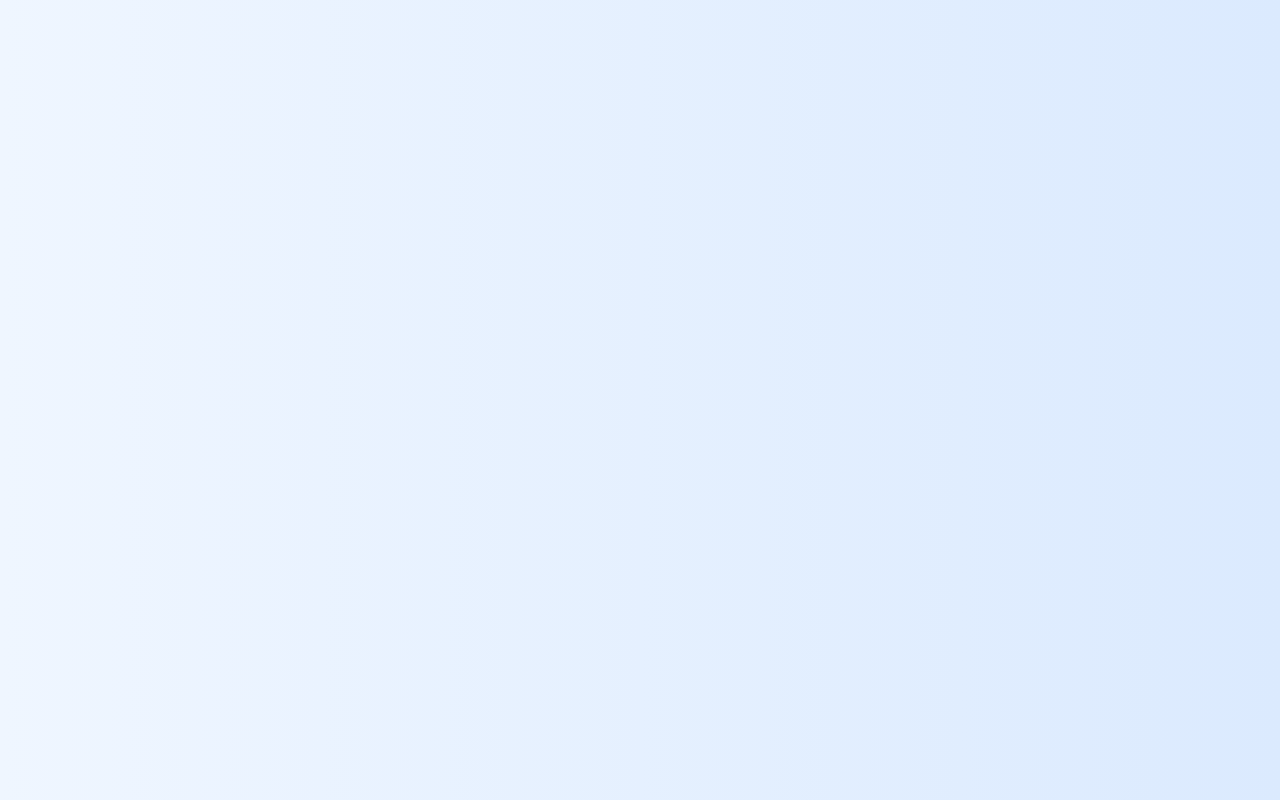
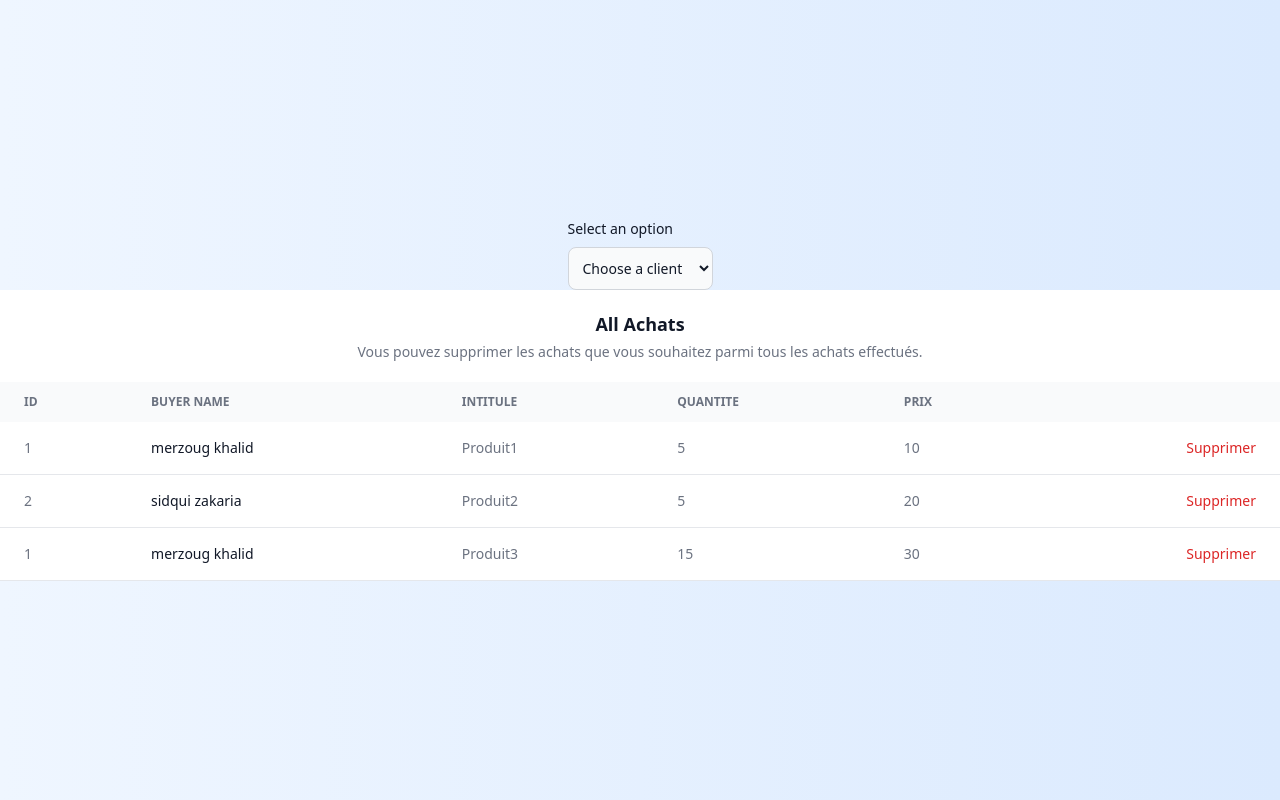
Before and after one commit to Zak-65/regional2023, a React (Vite) app: page /facture in a window 1280 px wide. Before the commit this address had no page. Built offline with nearby package versions, Linux system fonts and the light colour scheme.

Commit message:
facture select

```diff
--- a/src/App.jsx
+++ b/src/App.jsx
@@ -1,10 +1,12 @@
 import { Route, Routes } from "react-router";
 import AjouterAchats from "./components/pages/AjouterAchats";
+import Facture from "./components/pages/Facture";
 
 export default function App(){
   return(
     <Routes>
       <Route path="/" element={<AjouterAchats/>}/>
+      <Route path="/facture" element={<Facture/>}/>
     </Routes>
   )
 }
--- a/src/components/pages/AjouterAchats.jsx
+++ b/src/components/pages/AjouterAchats.jsx
@@ -3,6 +3,7 @@ import FilterAchats from "../smallComponents/FilterAchats";
 import FormAddAchats from "../smallComponents/FormAddAchat";
 import Table from "../smallComponents/Table";
 import { useSelector } from "react-redux";
+import { Link } from "react-router-dom";
 
 export default function AjouterAchats() {
   const achats = useSelector((state) => state.achatReducer.achats);
@@ -28,6 +29,11 @@ export default function AjouterAchats() {
   return (
     <>
       <FormAddAchats produits={produits} clients={clients} />
+      <div className="flex flex-col w-full p-4" >
+        <Link to={"/facture"} type="button" className=" text-center w-48 text-white bg-blue-700 hover:bg-blue-800 focus:ring-4 focus:ring-blue-300 font-medium rounded-lg text-sm px-5 py-2.5 me-2 mb-2 dark:bg-blue-600 dark:hover:bg-blue-700 focus:outline-none dark:focus:ring-blue-800">
+          Facture
+        </Link>
+      </div>
       <FilterAchats handleChangeFilter={handleChangeFilter} />
       <Table filtredAchats={filtredAchats} produits={produits} clients={clients} />
     </>
--- /dev/null
+++ b/src/components/pages/Facture.jsx
@@ -0,0 +1,31 @@
+import { useSelector } from "react-redux";
+import SelectClient from "../smallComponents/SelecteClient";
+import Table from "../smallComponents/Table";
+import { useEffect, useState } from "react";
+
+export default function Facture() {
+  const clients = useSelector((state) => state.clientReducer.clients);
+  const achats = useSelector((state) => state.achatReducer.achats);
+  const produits = useSelector((state) => state.produitReducer.produits);
+  const [filtredAchats, setFiltredAchats] = useState([...achats]);
+
+
+  function handleChangeSelect(e) {
+    const clientSelected = e.target.value;
+    if (!clientSelected) {
+      setFiltredAchats(achats)
+    } else {
+      const newfiltredAchats = achats.filter((achat) => {
+        return achat.numero === clientSelected;
+      });
+      setFiltredAchats(newfiltredAchats);
+    }
+  }
+
+  return (
+    <>
+      <SelectClient clients={clients} handleChangeSelect={handleChangeSelect} />
+      <Table filtredAchats={filtredAchats} produits={produits} clients={clients} />
+    </>
+  );
+}
--- a/src/components/smallComponents/FormAddAchat.jsx
+++ b/src/components/smallComponents/FormAddAchat.jsx
@@ -36,7 +36,7 @@ export default function FormAddAchats({ produits, clients }) {
 
   return (
     <form
-      className="max-w-sm w-full p-6  m-5 bg-white rounded-lg shadow-lg dark:bg-gray-900 dark:shadow-lg dark:border-gray-700"
+      className="max-w-sm w-full p-6  mt-28 bg-white rounded-lg shadow-lg dark:bg-gray-900 dark:shadow-lg dark:border-gray-700"
       onSubmit={handleSubmit}
     >
       {/* Title */}
--- /dev/null
+++ b/src/components/smallComponents/SelecteClient.jsx
@@ -0,0 +1,13 @@
+export default function SelectClient({clients,handleChangeSelect}) {
+  return (
+    <form className ="max-w-sm mx-auto">
+      <label htmlFor="countries" className ="block mb-2 text-sm font-medium text-gray-900 dark:text-white">
+        Select an option
+      </label>
+      <select onChange={handleChangeSelect}  className ="bg-gray-50 border border-gray-300 text-gray-900 text-sm rounded-lg focus:ring-blue-500 focus:border-blue-500 block w-full p-2.5 dark:bg-gray-700 dark:border-gray-600 dark:placeholder-gray-400 dark:text-white dark:focus:ring-blue-500 dark:focus:border-blue-500">
+        <option value={""} >Choose a client</option>
+        {clients.map ((client,index)=><option key={index} value={client.numero}>{client.nom +" " +client.prenom}</option>)}
+      </select>
+    </form>
+  );
+}
--- a/src/components/smallComponents/Table.jsx
+++ b/src/components/smallComponents/Table.jsx
@@ -1,6 +1,5 @@
-import { useState } from "react";
 
-export default function Table({ produits, filtredAchats, clients }) {
+export default function Table({ produits,filtredAchats, clients }) {
   return (
     <table className="w-full text-sm text-left text-gray-500 dark:text-gray-400">
       <caption className="p-5 text-lg font-semibold text-gray-900 bg-white dark:text-white dark:bg-gray-800">
--- a/src/data/data.js
+++ b/src/data/data.js
@@ -1,11 +1,11 @@
 const initialData = {
-  clients: [{ numero: "1", nom: "N1", prenom: "P1" }],
+  clients: [{ numero: "1", nom: "merzoug", prenom: "khalid" },{ numero: "2", nom: "sidqui", prenom: "zakaria" }],
   produits: [
     { codeProduit: "1", intitule: "Produit1", prix: 10 },
     { codeProduit: "2", intitule: "Produit2", prix: 20 },
     { codeProduit: "3", intitule: "Produit3", prix: 30 },
   ],
-  achats: [{ numero: "1", codeProduit: "1", qte: 5 }],
+  achats: [{ numero: "1", codeProduit: "1", qte: 5 },{ numero: "2", codeProduit: "2", qte: 5 },{ numero: "1", codeProduit: "3", qte: 15 }],
 };
 
 export default initialData;
```
